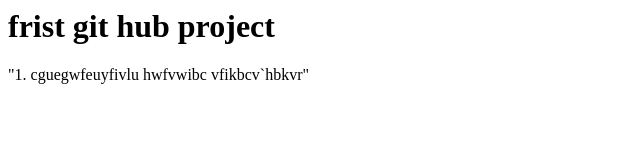
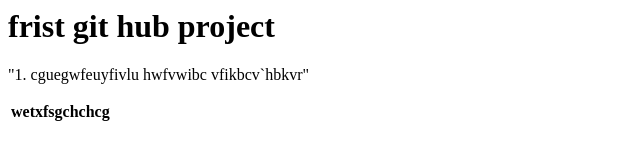
Before and after one commit to Charan41781/demo, a plain HTML site: page index.html in a window 1280 px wide. Shown: the whole page, without its empty margins (0-640 px from the left). Drawn offline with Linux system fonts and the light colour scheme.

Commit message:
added lines in html file

```diff
--- a/index.html
+++ b/index.html
@@ -4,5 +4,10 @@
     <p>
       "1. cguegwfeuyfivlu hwfvwibc vfikbcv`hbkvr"
     </p>
+    <div>
+      <table>
+        <th>wetxfsgchchcg</th>
+      </table>
+    </div>
   </body>
 </html>
```
